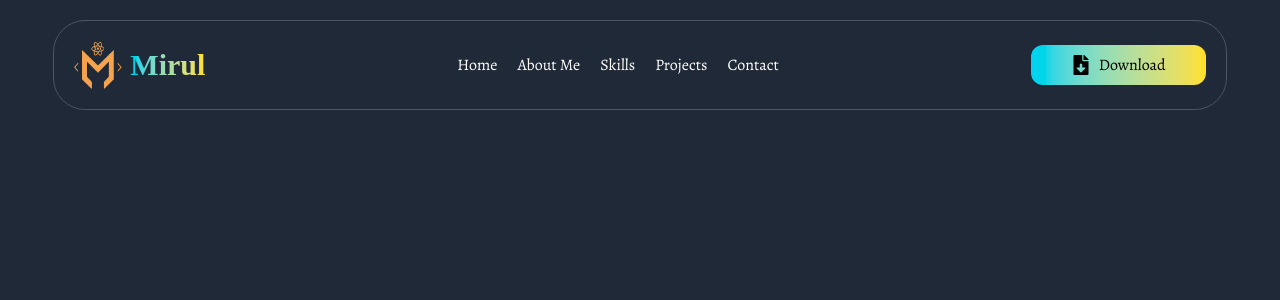
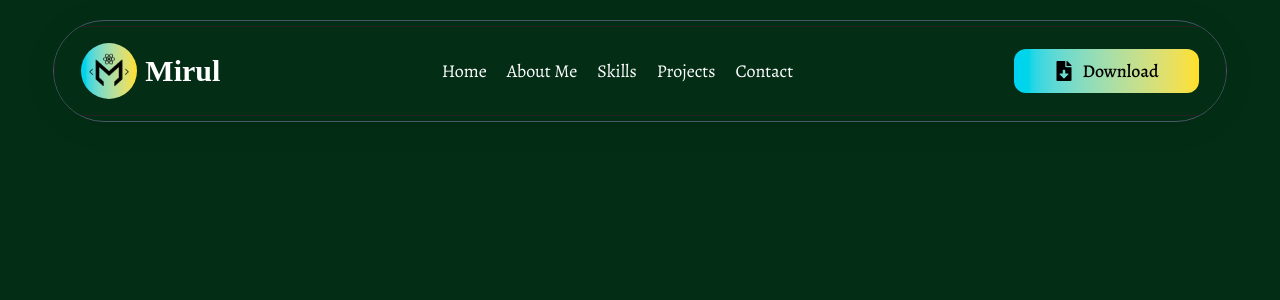
Before and after one commit to moktadir-mirul/mirul-moktadir-web, a React (Vite) app: page / in a window 1280 px wide. Shown: the top 300 px of the page. Built offline with nearby package versions, Linux system fonts and the light colour scheme; a web font is replaced by a local one.

Commit message:
react bits implemented

```diff
--- a/src/App.css
+++ b/src/App.css
@@ -10,6 +10,11 @@
 @theme {
   --color-primary: oklch(78.9% 0.154 211.53);
   --color-secondary: oklch(90.5% 0.182 98.111);
-  --color-neutral: #1F2937;
-  --color-accent: #FBBF24;
+  --color-neutral: oklch(26.6% 0.065 152.934);
+  --color-accent: #fbbf24;
 }
+.nav-bg {
+box-shadow: 0 4px 30px rgba(0, 0, 0, 0.1);
+backdrop-filter: blur(5.3px);
+-webkit-backdrop-filter: blur(5.3px);
+}
--- a/src/App.jsx
+++ b/src/App.jsx
@@ -1,6 +1,8 @@
 
 import './App.css'
 import NavBar from './Component/NavBar/NavBar'
+import StarBorder from './ReactBits/StarBorder/StarBorder'
+
 
 function App() {
 
@@ -8,7 +10,16 @@ function App() {
   return (
 <div>
     <nav>
-      <NavBar></NavBar>
+      <StarBorder
+  as="component"
+  className="custom-class"
+  color="cyan"
+  speed="5s"
+  thickness={5}
+>
+
+</StarBorder>
+
     </nav>
 </div>
   )
--- a/src/Component/NavBar/NavBar.jsx
+++ b/src/Component/NavBar/NavBar.jsx
@@ -1,27 +1,71 @@
-import React from "react";
-import Logo from "../../assets/mirul-logoC.png";
+import React, { useState } from "react";
+import Logo from "../../assets/mirul-logoB.png";
 import { FaFileDownload } from "react-icons/fa";
+import { FiMenu } from "react-icons/fi";
+import { MdClose } from "react-icons/md";
 
 const NavBar = () => {
+  const [open, setOpen] = useState(false);
+
+  const handleMenu = () => {
+    setOpen(!open);
+  }
   return (
-    <div className="w-11/12 mx-auto border border-gray-600 my-5 px-5 py-5 rounded-4xl">
-      {/* For Smaller Devices */}
-      <div></div>
+    <div >
+     {/* For Smaller Devices */}
+     <div className="flex justify-between items-center lg:hidden">
+
+      {/* For Logo Area */}
+        <div className="epun flex items-center gap-2">
+          <div className="p-1 rounded-full bg-gradient-to-r from-primary to-secondary">
+            <img className="w-12 h-12" src={Logo} alt="Mirul Logo" />
+          </div>
+          <h1 className="font-semibold text-3xl">
+            Mirul
+          </h1>
+        </div>
+
+      {/* For Links Area */}
+      <div className="relative z-20" onClick={handleMenu}>
+        <div className="p-1 bg-gradient-to-r from-primary to-secondary rounded-md text-black">
+          {open ? <MdClose size={30}></MdClose> : <FiMenu size={30}></FiMenu>}
+        </div>
+        <div className="absolute z-10 bg-primary">
+          <div>
+            <a href="#">Home</a>
+          </div>
+          <div>
+            <a href="#about">About Me</a>
+          </div>
+          <div>
+            <a href="#skills">Skills</a>
+          </div>
+          <div>
+            <a href="#projects">Projects</a>
+          </div>
+          <div>
+            <a href="#contact">Contact</a>
+          </div>
+        </div>
+
+      </div>
+
+     </div>
 
       {/* For Large Devices */}
       <div className="hidden lg:flex justify-between items-center">
         {/* For Logo Area */}
         <div className="epun flex items-center gap-2">
-          <div>
+          <div className="p-1 rounded-full bg-gradient-to-r from-primary to-secondary">
             <img className="w-12 h-12" src={Logo} alt="Mirul Logo" />
           </div>
-          <h1 className="font-semibold text-3xl text-transparent bg-clip-text bg-gradient-to-r from-primary to-secondary">
+          <h1 className="font-semibold text-3xl">
             Mirul
           </h1>
         </div>
 
         {/* NavLink Area */}
-        <div className="flex gap-5 items-center">
+        <div className="flex gap-5 items-center text-lg">
           <div>
             <a href="#">Home</a>
           </div>
@@ -40,7 +84,7 @@ const NavBar = () => {
         </div>
 
         {/* Button Area */}
-        <div className="text-black">
+        <div className="text-black text-lg font-medium">
           <button className="flex items-center gap-2 px-10 py-2 bg-gradient-to-r rounded-xl from-primary to-secondary">
             <FaFileDownload size={20}></FaFileDownload> Download
           </button>
--- /dev/null
+++ b/src/ReactBits/StarBorder/StarBorder.css
@@ -0,0 +1,63 @@
+.star-border-container {
+  display: block;
+  position: relative;
+  overflow: hidden;
+}
+
+.border-gradient-bottom {
+  position: absolute;
+  width: 300%;
+  height: 50%;
+  opacity: 0.7;
+  bottom: -12px;
+  right: -250%;
+  border-radius: 50%;
+  animation: star-movement-bottom linear infinite alternate;
+  z-index: 0;
+}
+
+.border-gradient-top {
+  position: absolute;
+  opacity: 0.7;
+  width: 300%;
+  height: 50%;
+  top: -12px;
+  left: -250%;
+  border-radius: 50%;
+  animation: star-movement-top linear infinite alternate;
+  z-index: 0;
+}
+
+.inner-content {
+  position: relative;
+  border: 1px solid #222;
+  background: oklch(26.6% 0.065 152.934);
+  color: white;
+  font-size: 16px;
+  text-align: center;
+  padding: 16px 26px;
+  border-radius: 20px;
+  z-index: 1;
+}
+
+@keyframes star-movement-bottom {
+  0% {
+    transform: translate(0%, 0%);
+    opacity: 1;
+  }
+  100% {
+    transform: translate(-100%, 0%);
+    opacity: 0;
+  }
+}
+
+@keyframes star-movement-top {
+  0% {
+    transform: translate(0%, 0%);
+    opacity: 1;
+  }
+  100% {
+    transform: translate(100%, 0%);
+    opacity: 0;
+  }
+}
--- /dev/null
+++ b/src/ReactBits/StarBorder/StarBorder.jsx
@@ -0,0 +1,42 @@
+import NavBar from '../../Component/NavBar/NavBar';
+import './StarBorder.css';
+
+const StarBorder = ({
+  as: Component = 'button',
+  className = '',
+  color = 'white',
+  speed = '6s',
+  thickness = 5,
+  children,
+  ...rest
+}) => {
+    console.log(Component);
+  return (
+    <Component
+      className={`nav-bg star-border-container ${className} w-11/12 mx-auto my-5 rounded-full border border-gray-600`}
+      style={{
+        padding: `${thickness}px 0`,
+        ...rest.style
+      }}
+      {...rest}
+    >
+      <div
+        className="border-gradient-bottom"
+        style={{
+          background: `radial-gradient(circle, ${color}, transparent 10%)`,
+          animationDuration: speed
+        }}
+      ></div>
+      <div
+        className="border-gradient-top"
+        style={{
+          background: `radial-gradient(circle, ${color}, transparent 10%)`,
+          animationDuration: speed
+        }}
+      ></div>
+      <div className="inner-content"><NavBar></NavBar></div>
+    </Component>
+  );
+};
+
+export default StarBorder;
```
Also changed, not shown: src/assets/mirul-logoB.png (added), 1 other file (tests, documents, lock files or other folders).
